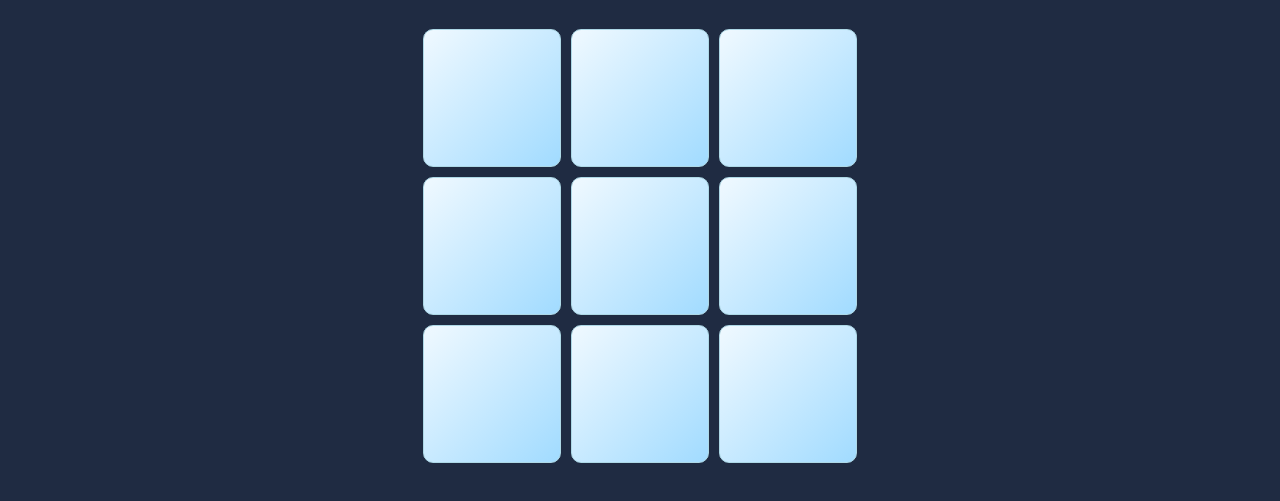
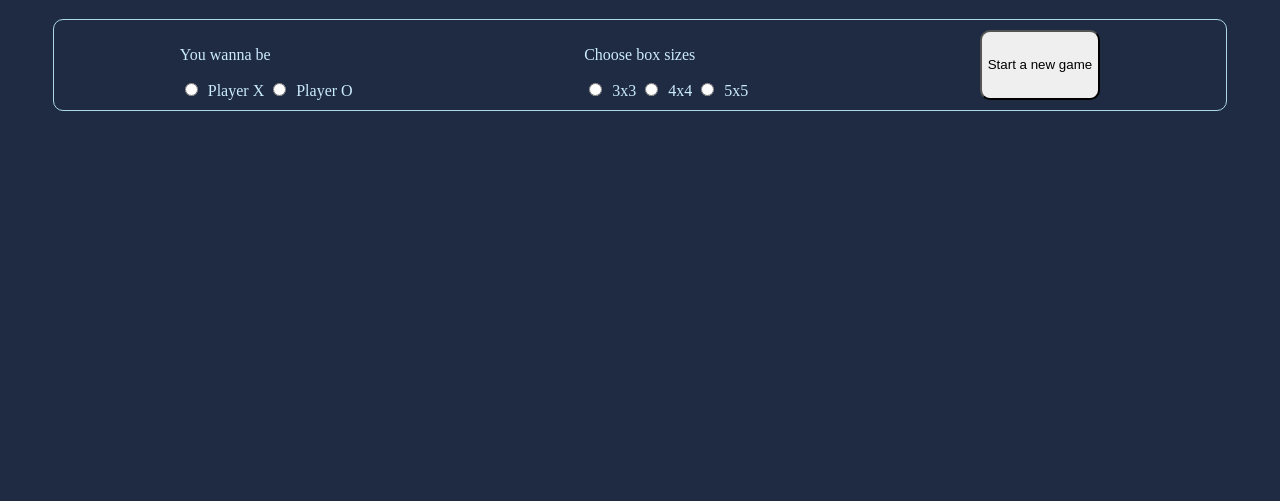
Before and after one commit to Isla5/TicTacToe, a website: page index.html in a window 1280 px wide. Shown: the part 61-562 px from the top of the page. Drawn offline with nearby package versions, Linux system fonts and the light colour scheme.

Commit message:
adding form

```diff
--- a/index.html
+++ b/index.html
@@ -9,6 +9,20 @@
   </head>
   <body>
     <h1>Tic-tac-toe</h1>
+    <form id="form" />
+      <div>
+        <p>You wanna be</p>
+        <input type="radio" name="Radio1" value="xPlayer" />Player X
+        <input type="radio" name="Radio1" value="oPlayer" />Player O
+      </div>
+      <div>
+        <p>Choose box sizes</p>
+        <input type="radio" name="Radio2" value=9 />3x3
+        <input type="radio" name="Radio2" value=16 />4x4
+        <input type="radio" name="Radio2" value=25 />5x5
+      </div>
+      <button> Start a new game </button>
+    </form>
     <div id="mainboard">
       <div class = "row">
         <div class="item" id="box1" point=2></div>
--- a/styles.css
+++ b/styles.css
@@ -5,7 +5,6 @@ body {
   display : flex;
   flex-direction: column;
   height: 100%;
-  align-self: flex-start;
 }
 
 h1 {
@@ -13,10 +12,37 @@ h1 {
   color: white;
 }
 
+h3 {
+  align-self: center;
+  color: #cbebff;
+}
+
+form {
+  color: #cbebff;
+  margin: auto;
+  display: flex;
+  border: 1px solid lightBlue;
+  border-radius: 10px;
+  width: 90vw;
+  padding: 10px;
+  height:auto;
+  justify-content: space-around;
+}
+
+button {
+  border-radius: 10px;
+  min-width: 73px;
+}
+
+input {
+  margin-right: 10px
+}
+
 #mainboard {
   display: flex;
   align-self: center;
   margin: auto;
+  visibility: hidden;
 }
 
 .item {
--- a/tictactoe.js
+++ b/tictactoe.js
@@ -1,10 +1,30 @@
 $(document).ready(function() {
+  var boxSize = 0;
+  var player = '';
+  var oPoints=0;
+  var xPoints=0;
   var x = 'x';
   var o = 'o';
   var n = 0;
 
-  var oPoints=0;
-  var xPoints=0;
+  $('input').on('click', function (e) {
+    if (['xPlayer', 'oPlayer'].includes(e.target.value)) {
+      player=e.target.value;
+      console.log(player, boxSize)
+    } else {
+      boxSize=e.target.value;
+      console.log(player, boxSize)
+    }
+  })
+
+  $('button').on('click', function (e) {
+    e.preventDefault();
+    if( boxSize === '9' && player === 'xPlayer' ) {
+      $("#mainboard").css("visibility", "visible")
+    } else {
+      alert("Please choose your player and box sizes")
+    }
+  })
 
   var winningPoints = [
     14, 30, 46, 78, 142, 270, 526,
```
